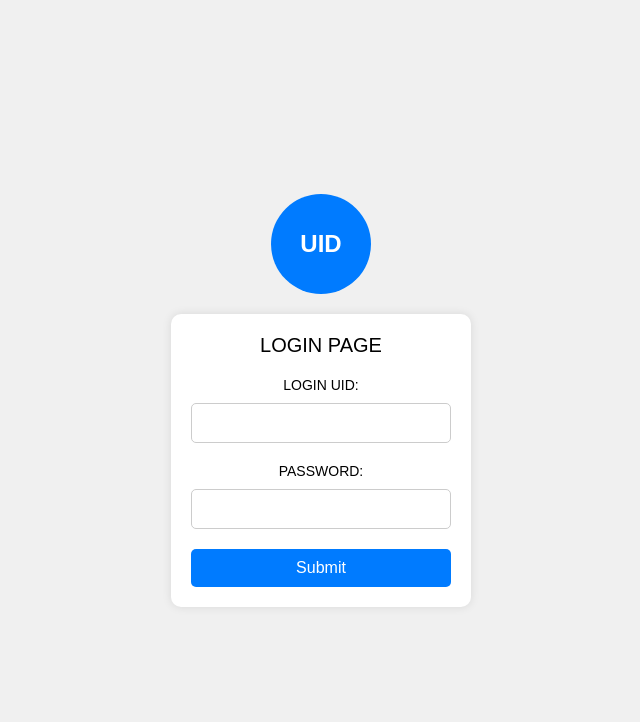
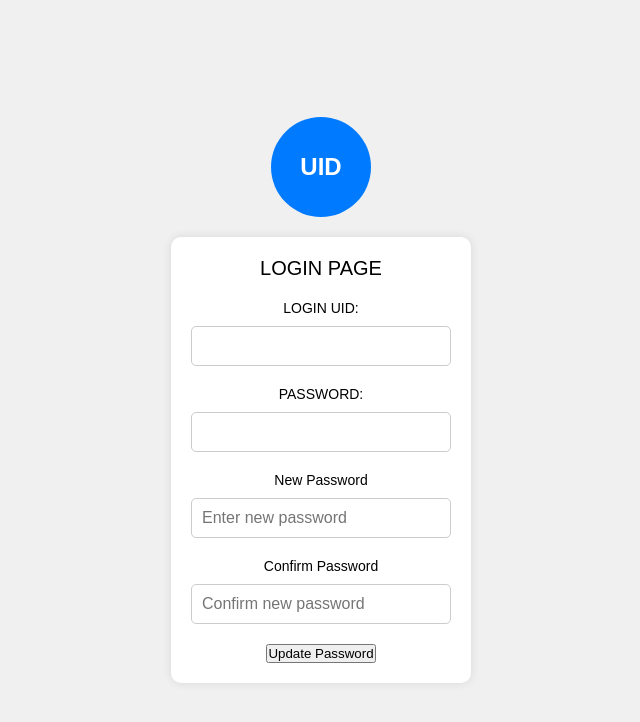
Before and after one commit to sahilkumardhala/universal_UID, a Django app: page /login/ in a window 1280 px wide. Shown: the top 722 px of the page, without its empty margins (319-959 px from the left). Run offline with Django 5.2, Linux system fonts and the light colour scheme.

Commit message:
sucessfully done login work

```diff
--- a/universal_UID/UIDapp/views.py
+++ b/universal_UID/UIDapp/views.py
@@ -1,4 +1,4 @@
-from django.shortcuts import render
+from django.shortcuts import render , redirect
 from UIDapp.models import *
 from django.contrib import messages
 
@@ -9,15 +9,40 @@ def home(request):
     return render(request, 'home.html')
 
 def loginpage(request):
+    if request.method == "POST":
+        uid = request.POST.get("uid")
+        password = request.POST.get("password")
+        new_password = request.POST.get("new_password")
+        confirm_password = request.POST.get("confirm_password")
+
+        try:
+            user = UIDmodel.objects.get(UID=uid)
+                 # Check if the current password is correct
+            if user.password != password:
+                messages.error(request, "Current password is incorrect.")
+                return render(request, 'login.html')
+
+            # Check if new password and confirmation match
+            if new_password != confirm_password:
+                messages.error(request, "New passwords do not match.")
+                return render(request, 'login.html')
+
+            # Update the password
+            user.password = new_password
+            user.save()
+            messages.success(request, "Password updated successfully.")
+            return redirect('/home')  # Redirect to home page after successful update
+        except UIDmodel.DoesNotExist:
+            messages.error(request, "User with this UID does not exist.")
+
+
 
     return render(request, 'login.html')
 
 
 def signup(request):
     context={}
-    user={}
-    uids={}
-    pws={}
+
     if request.method == "POST" :
         username = request.POST.get("username")
         phno=request.POST.get("phone")
@@ -25,23 +50,19 @@ def signup(request):
 
 
         uID=UIDmodel.objects.create(username = username, phno = phno, email = email)
+        uID.save()
 
-        uID.save()
-        #Database =UIDmodel.objects.all()
-        Database_ =UIDmodel.objects.values('username','UID','password')
-        data = Database_[len(Database_)-1]
-        recent_user= UIDmodel.objects.latest('UID')
+        Database =UIDmodel.objects.values('username','UID','password')
+        New_user = Database[len(Database)-1]  # we use len() to findout lastest user detailsand although we can't use -ve slicing
+
         context={
-            'username':data.get('username','not found'),
-            'UID': data.get('UID', 'No UID Found'),
-            'password': data.get('password', 'No Password Found'),
+            'username':New_user.get('username','not found'),
+            'UID': New_user.get('UID', 'No UID Found'),
+            'password': New_user.get('password', 'No Password Found'),
         }
+
         return render(request, 'signup.html',context)
 
 
-
     return render(request, 'signup.html',context)
-
-
-
     # messages.info(request,"account created.")
--- a/universal_UID/templates/login.html
+++ b/universal_UID/templates/login.html
@@ -18,15 +18,33 @@
         </div>
         <div class="login-box">
             <h2>LOGIN PAGE</h2>
-            <form>
+            <form method="POST">
+                {% csrf_token %}
                 <label for="uid">LOGIN UID:</label>
                 <input type="text" id="uid" name="uid" required>
+
                 <label for="password">PASSWORD:</label>
                 <input type="password" id="password" name="password" required>
-                <input type="submit" value="Submit">
+
+                 <label for="new_password">New Password</label>
+                <input type="password" id="new_password" name="new_password" placeholder="Enter new password" required>
+
+                <label for="confirm_password">Confirm Password</label>
+                <input type="password" id="confirm_password" name="confirm_password" placeholder="Confirm new password" required>
+
+
+
+                 <button type="submit">Update Password</button>
             </form>
         </div>
     </div>
+     {% if messages %}
+    <div class="messages">
+        {% for message in messages %}
+        <p class="{{ message.tags }}">{{ message }}</p>
+        {% endfor %}
+    </div>
+    {% endif %}
 </body>
 
 </html>
--- a/universal_UID/universal_UID/urls.py
+++ b/universal_UID/universal_UID/urls.py
@@ -19,7 +19,7 @@ from django.urls import path, include # type: ignore
 from UIDapp import views
 urlpatterns = [
     # path('UID/', include("UIDapp.urls")),
-    # path('', views.home),
+    path('home/', views.home),
     path('login/', views.loginpage),
     # path('signup/', views.signup),
     path('', views.signup),
```
Also changed, not shown: universal_UID/templates/signup.html (+6 -1 lines), universal_UID/db.sqlite3.
